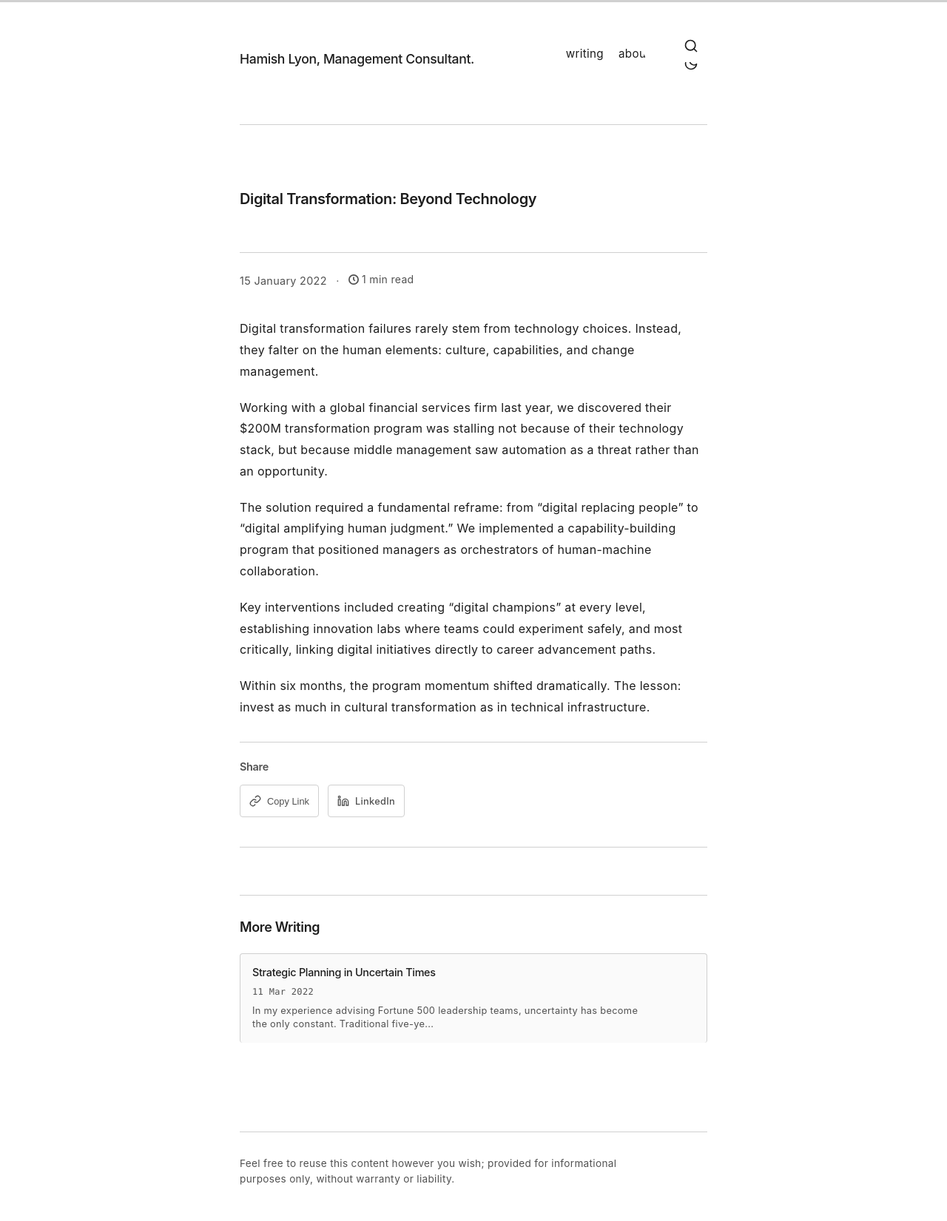
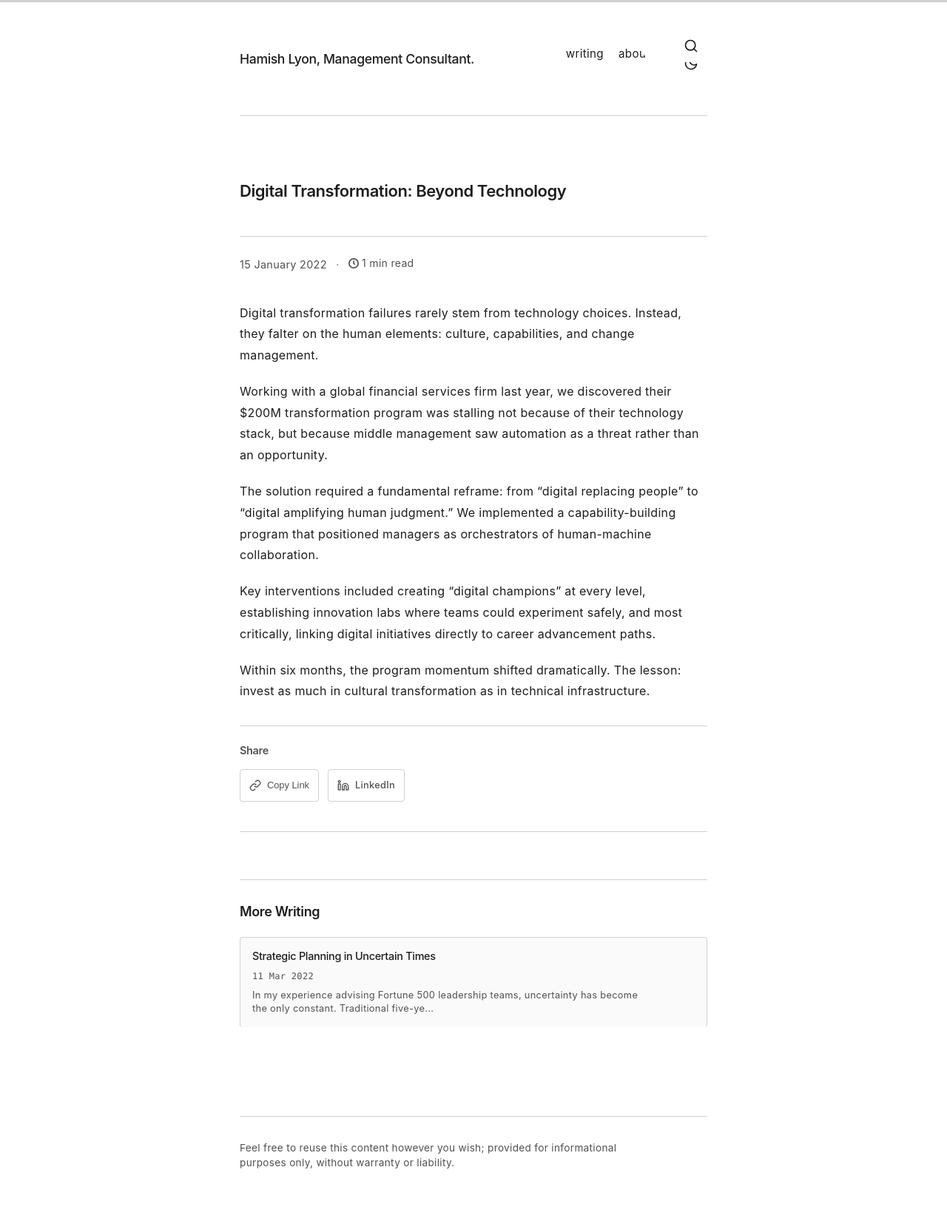
Before and after one commit to HamishFrostLyon/hamishfrostlyon.github.io, a Jekyll site: the page built from _posts/2022-01-15-digital-transformation-beyond-technology.md, in a window 1280 px wide. Shown: the whole page at 74% size. Built offline with Jekyll 4.4.1, drawn with Linux system fonts in a browser that asks for light colours; after the commit the page ends 1630 px from its top, so only the background shows below that.

Commit message:
Implement mobile-first responsive design and system theme detection
- Convert all breakpoints to mobile-first approach using min-width
- Add responsive mixins for consistent breakpoint handling
- Implement fluid typography scaling with clamp() functions
- Add responsive spacing system with consistent variables
- Enable system dark mode preference detection
- Maintain manual theme toggle with localStorage persistence
- Improve mobile reading experience with optimized layouts

```diff
--- a/_sass/_base.scss
+++ b/_sass/_base.scss
@@ -43,7 +43,7 @@
     }
 }
 
-// Headings with proper contrast
+// Headings with proper contrast and fluid scaling
 h1, h2, h3, h4, h5, h6 {
     color: var(--text-color);
     line-height: $line-height-heading;
@@ -54,16 +54,16 @@
 }
 
 h1 {
-    font-size: 2rem;
+    font-size: clamp(1.75rem, 4vw, 2.5rem);
     margin-top: 0;
 }
 
 h2 {
-    font-size: 1.5rem;
+    font-size: clamp(1.375rem, 3vw, 2rem);
 }
 
 h3 {
-    font-size: 1.25rem;
+    font-size: clamp(1.125rem, 2.5vw, 1.5rem);
 }
 
 // Small text requires only 4.5:1 contrast
--- a/_sass/_components.scss
+++ b/_sass/_components.scss
@@ -237,13 +237,18 @@
 .post-item {
     display: flex;
     align-items: baseline;
-    gap: 1rem;
-    margin-bottom: 0.5rem;
+    gap: $spacing-sm;
+    margin-bottom: $spacing-sm;
 
-    @media (max-width: $mobile) {
+    @include respond-max('mobile') {
         flex-direction: column;
-        gap: 0.25rem;
+        gap: $spacing-xs;
         align-items: flex-start;
+    }
+
+    @include respond-to('tablet') {
+        gap: $spacing-md;
+        margin-bottom: $spacing-md;
     }
 }
 
@@ -276,14 +281,14 @@
 
 // Related posts
 .related-posts {
-    margin-top: 4rem;
-    padding-top: 2rem;
+    margin-top: clamp(2rem, 8vw, 4rem);
+    padding-top: clamp(1rem, 4vw, 2rem);
     border-top: 1px solid var(--border-color);
 
     h3 {
         margin-top: 0;
-        margin-bottom: 1.5rem;
-        font-size: 1.125rem;
+        margin-bottom: $spacing-lg;
+        font-size: clamp(1rem, 2vw, 1.125rem);
         font-weight: 600;
         color: var(--text-color);
     }
@@ -291,10 +296,15 @@
 
 .related-posts-grid {
     display: grid;
-    gap: 1.5rem;
+    gap: $spacing-md;
 
-    @media (min-width: $tablet) {
+    @include respond-to('tablet') {
         grid-template-columns: repeat(auto-fit, minmax(200px, 1fr));
+        gap: $spacing-lg;
+    }
+
+    @include respond-to('desktop') {
+        gap: $spacing-xl;
     }
 }
 
--- a/_sass/_layout.scss
+++ b/_sass/_layout.scss
@@ -8,15 +8,21 @@
     display: flex;
     flex-direction: column;
     gap: $spacing-unit;
-    padding: 2rem 0 3rem 0;
+    padding: 1.5rem 0 2rem 0;
     border-bottom: 1px solid var(--border-color);
-    margin-bottom: 3rem;
+    margin-bottom: 2rem;
 
-    @media (min-width: $mobile) {
+    @include respond-to('tablet') {
         flex-direction: row;
         justify-content: space-between;
         align-items: center;
-        padding: 2.5rem 0 3.75rem 0;
+        padding: 2rem 0 2.5rem 0;
+        margin-bottom: 2.5rem;
+    }
+
+    @include respond-to('desktop') {
+        padding: 2.5rem 0 3rem 0;
+        margin-bottom: 3rem;
     }
 }
 
@@ -37,8 +43,12 @@
     width: 100%;
     gap: 1rem;
 
-    @media (min-width: $mobile) {
+    @include respond-to('tablet') {
         width: auto;
+        gap: 1.5rem;
+    }
+
+    @include respond-to('desktop') {
         gap: 2rem;
     }
 }
@@ -84,8 +94,8 @@
 // Reading preferences toolbar
 .reading-preferences {
     position: fixed;
-    bottom: 2rem;
-    right: 2rem;
+    bottom: 1rem;
+    right: 1rem;
     background: var(--bg-color);
     border: 2px solid var(--border-color);
     border-radius: 8px;
@@ -95,9 +105,14 @@
     box-shadow: 0 2px 8px rgba(0,0,0,0.1);
     z-index: 100;
 
-    @media (max-width: $mobile) {
-        bottom: 1rem;
-        right: 1rem;
+    @include respond-to('tablet') {
+        bottom: 1.5rem;
+        right: 1.5rem;
+    }
+
+    @include respond-to('desktop') {
+        bottom: 2rem;
+        right: 2rem;
     }
 }
 
@@ -108,10 +123,6 @@
 
 .post-title {
     margin: 0;
-    font-size: 1.25rem;
+    font-size: clamp(1.125rem, 2.5vw, 1.375rem);
     font-weight: 600;
-
-    @media (max-width: $mobile) {
-        font-size: 1.125rem;
-    }
 }
--- a/_sass/_mixins.scss
+++ b/_sass/_mixins.scss
@@ -11,18 +11,31 @@
     outline-offset: $offset;
 }
 
-// Responsive media query mixin
+// Mobile-first responsive media query mixin
 @mixin respond-to($breakpoint) {
+    @if $breakpoint == 'tablet' {
+        @media (min-width: $tablet) {
+            @content;
+        }
+    } @else if $breakpoint == 'desktop' {
+        @media (min-width: $desktop) {
+            @content;
+        }
+    } @else if $breakpoint == 'large' {
+        @media (min-width: 1200px) {
+            @content;
+        }
+    }
+}
+
+// Legacy max-width mixin for specific cases
+@mixin respond-max($breakpoint) {
     @if $breakpoint == 'mobile' {
-        @media (max-width: $mobile-width) {
+        @media (max-width: #{$mobile - 1px}) {
             @content;
         }
     } @else if $breakpoint == 'tablet' {
-        @media (max-width: $tablet-width) {
-            @content;
-        }
-    } @else if $breakpoint == 'desktop' {
-        @media (min-width: $desktop-width) {
+        @media (max-width: #{$tablet - 1px}) {
             @content;
         }
     }
--- a/_sass/_variables.scss
+++ b/_sass/_variables.scss
@@ -93,8 +93,14 @@
 $tablet: 768px;
 $desktop: 1024px;
 
-// Spacing
+// Responsive spacing
 $spacing-unit: 1.25rem;
+$spacing-xs: 0.25rem;
+$spacing-sm: 0.5rem;
+$spacing-md: 1rem;
+$spacing-lg: 1.5rem;
+$spacing-xl: 2rem;
+$spacing-xxl: 3rem;
 
 // Focus styles
 $focus-outline-width: 3px;
--- a/assets/js/main.js
+++ b/assets/js/main.js
@@ -119,7 +119,7 @@
     }
 }
 
-// Theme functionality
+// Theme functionality with system preference detection
 function initializeTheme() {
     const themeToggle = document.getElementById('theme-toggle');
     const html = document.documentElement;
@@ -129,10 +129,32 @@
         return;
     }
 
+    // Detect system preference
+    function getSystemTheme() {
+        if (window.matchMedia && window.matchMedia('(prefers-color-scheme: dark)').matches) {
+            return 'dark';
+        }
+        return 'light';
+    }
+
     // Set initial theme
-    const savedTheme = localStorage.getItem('theme') || 'light';
-    html.setAttribute('data-theme', savedTheme);
+    const savedTheme = localStorage.getItem('theme');
+    const initialTheme = savedTheme || getSystemTheme();
+    html.setAttribute('data-theme', initialTheme);
     updateThemeAria();
+
+    // Listen for system theme changes
+    if (window.matchMedia) {
+        const mediaQuery = window.matchMedia('(prefers-color-scheme: dark)');
+        mediaQuery.addEventListener('change', function(e) {
+            // Only auto-update if user hasn't manually set a preference
+            if (!localStorage.getItem('theme')) {
+                const systemTheme = e.matches ? 'dark' : 'light';
+                html.setAttribute('data-theme', systemTheme);
+                updateThemeAria();
+            }
+        });
+    }
 
     // Theme toggle handler
     themeToggle.addEventListener('click', function() {
```
